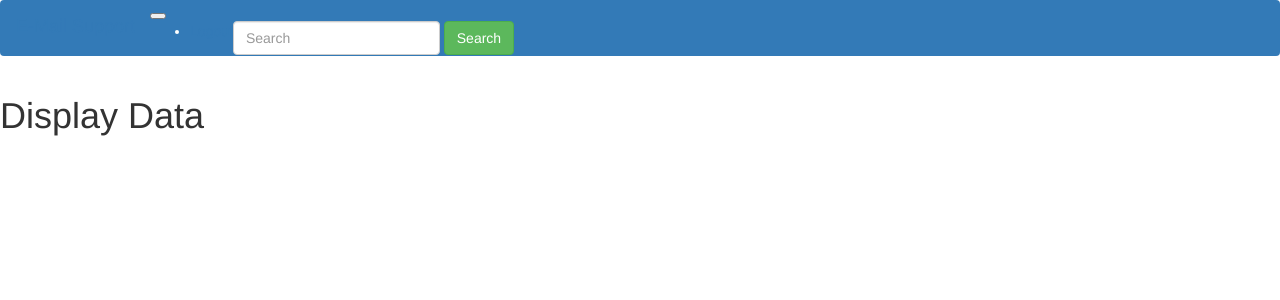
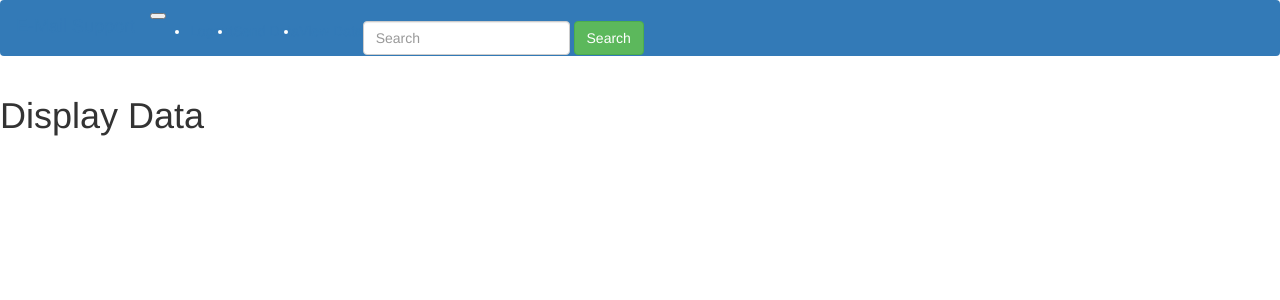
Before and after one commit to Connor-SM/flask_email_setup, a Python web app: template app/templates/display_data.html in a window 1280 px wide. Shown: the top 300 px of the page. Run offline with Jinja, Linux system fonts and the light colour scheme; the template is opened without the code that fills it, so the values that code supplies are empty; some libraries are stand-ins or nearby versions.

Commit message:
Links on navbar to pages

```diff
--- a/app/templates/base.html
+++ b/app/templates/base.html
@@ -36,6 +36,12 @@
           <a class="nav-link" href="{{ url_for('logout') }}">Logout</a>
         </li>
         {% endif %}
+        <li class="nav-item">
+          <a class="nav-link" href="{{ url_for('send_data') }}">Send Data</a>
+        </li>
+        <li class="nav-item">
+          <a class="nav-link" href="{{ url_for('display_data') }}">View Data</a>
+        </li>
       </ul>
       <form class="form-inline my-2 my-lg-0">
         <input class="form-control mr-sm-2" type="search" placeholder="Search" aria-label="Search">
```
